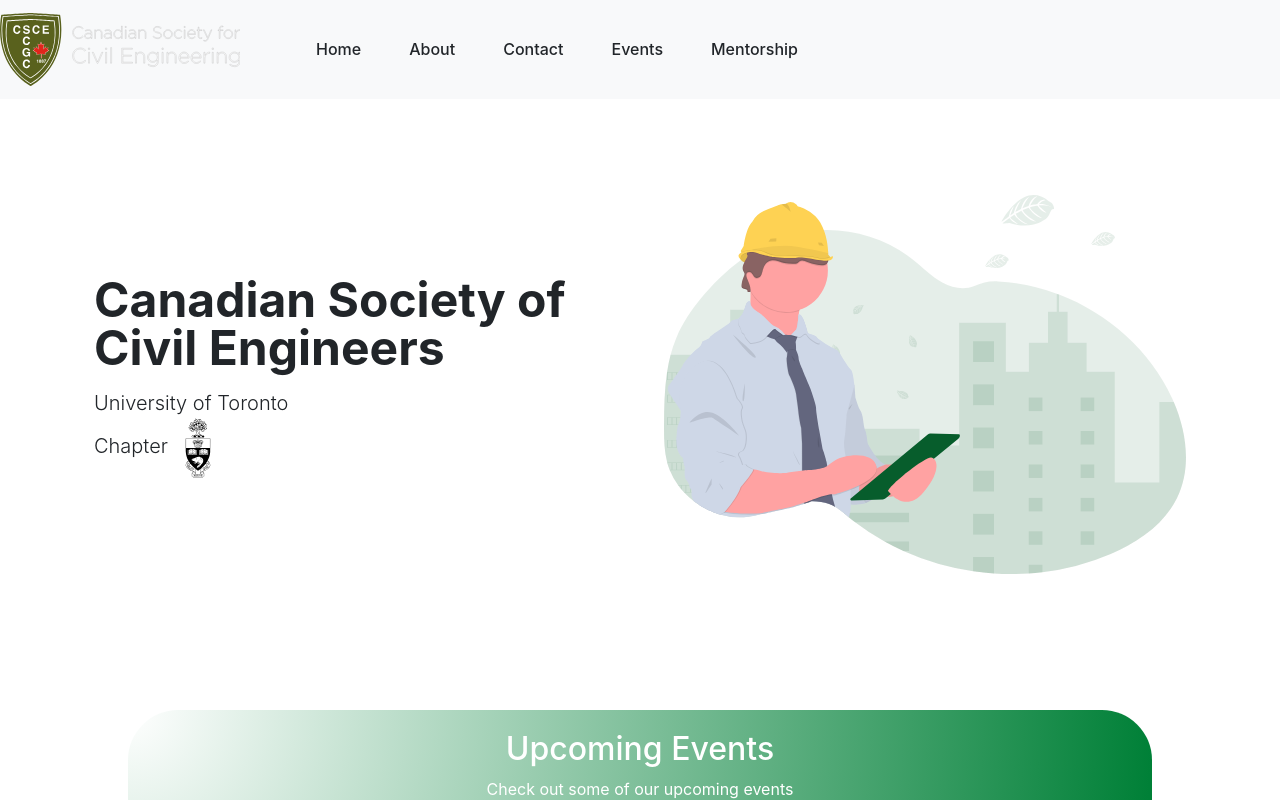
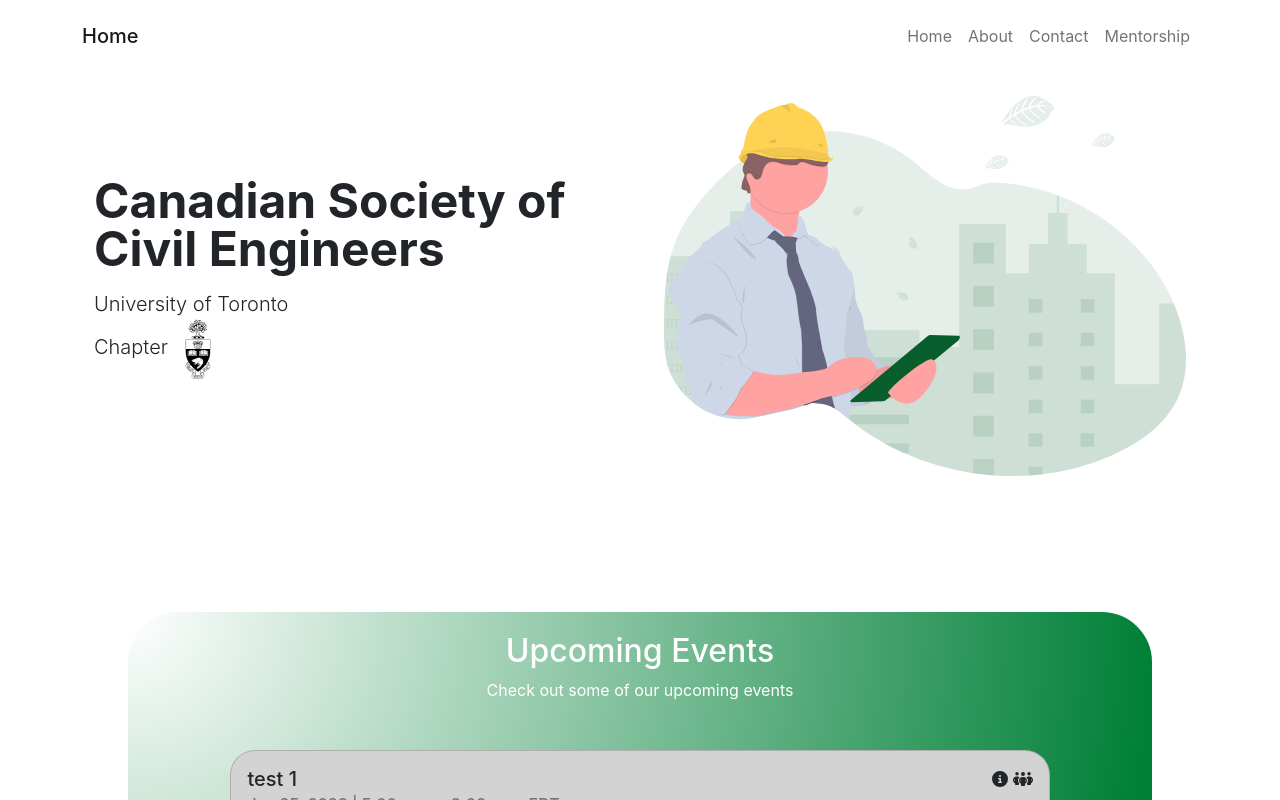
Before and after one commit to UTFO/CSCE, a React (Vite) app: page / in a window 1280 px wide. Shown: the top 800 px of the page. Built offline with nearby package versions, Linux system fonts and the light colour scheme.

Commit message:
navbar edit

```diff
--- a/index.html
+++ b/index.html
@@ -1,5 +1,5 @@
 <!DOCTYPE html>
-<html lang="en">
+<html lang="en" data-bs-theme="dark">
   <head>
     <meta charset="UTF-8" />
     <link rel="icon" type="image/svg+xml" href="/vite.svg" />
--- a/src/components/Navbar.jsx
+++ b/src/components/Navbar.jsx
@@ -1,37 +1,67 @@
-/* eslint-disable prettier/prettier */
-import Nav from 'react-bootstrap/Nav';
-import Navbar from 'react-bootstrap/Navbar';
+import { useState } from 'react';
 import { Link } from 'react-router-dom';
-import logoSvg from '../assets/logo.svg';
-import './Navbar.css';
 
 const CSCENavbar = () => {
+  const [navbar, setNavbar] = useState(false);
+
+  const changeBackground = () => {
+    if (window.scrollY >= 72) {
+      setNavbar(true);
+    } else {
+      setNavbar(false);
+    }
+  };
+
+  window.addEventListener('scroll', changeBackground);
+
   return (
-    <Navbar bg="light" expand="lg">
-      <Navbar.Brand href="#">
-        <img src={logoSvg} alt="CSCE" className="logo"/>
-      </Navbar.Brand>
-      <Navbar.Toggle aria-controls="basic-navbar-nav" />
-      <Navbar.Collapse id="basic-navbar-nav">
-        <Nav className="me-auto" id="Navbar">
-          <Link to="/" className="navLink">
+    <nav
+      className={
+        navbar
+          ? 'navbar navbar-expand-lg bg-light py-3 fixed-top'
+          : 'navbar navbar-expand-lg py-3 bg-transparent fixed-top'
+      }
+    >
+      <div className="container">
+        <Link className="navbar-brand" to="/">
           Home
         </Link>
-          <Link to="/about" className="navLink">
+
+        <button
+          className="navbar-toggler"
+          type="button"
+          data-bs-toggle="collapse"
+          data-bs-target="#navmenu"
+        >
+          <span className="navbar-toggler-icon"></span>
+        </button>
+
+        <div className="collapse navbar-collapse" id="navmenu">
+          <ul className="navbar-nav ms-auto">
+            <li className="nav-item">
+              <Link to="/" className="nav-link">
+                Home
+              </Link>
+            </li>
+            <li className="nav-item">
+              <Link to="/about" className="nav-link">
                 About
               </Link>
-          <Link to="/contact" className="navLink">
+            </li>
+            <li className="nav-item">
+              <Link to="/contact" className="nav-link">
                 Contact
               </Link>
-          <Link to="/events" className="navLink">
-            Events
-          </Link>
-          <Link to="/mentorship" className="navLink">
+            </li>
+            <li className="nav-item">
+              <Link to="/mentorship" className="nav-link">
                 Mentorship
               </Link>
-        </Nav>
-      </Navbar.Collapse>
-    </Navbar>
+            </li>
+          </ul>
+        </div>
+      </div>
+    </nav>
   );
 };
 
```
Also changed, not shown: public/assets/Logo.svg (added). Lines whose indentation alone changed are shown as unchanged.
